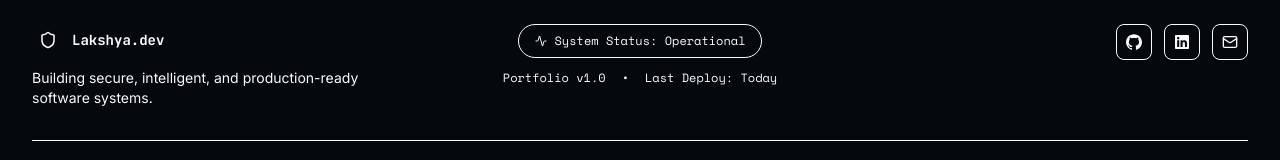
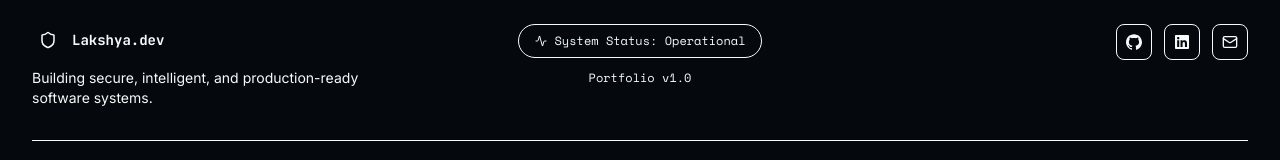
Before and after one commit to LakshyaDuhoonISU/prof-portfolio, a React (Vite) app: page / in a window 1280 px wide. Shown: the part 9101-9261 px from the top of the page. Built offline with nearby package versions, Linux system fonts and the light colour scheme.

Commit message:
status updated

```diff
--- a/src/components/layout/Footer.tsx
+++ b/src/components/layout/Footer.tsx
@@ -35,8 +35,6 @@ export default function Footer() {
             </div>
             <div className="flex items-center gap-4 font-[family-name:var(--font-mono)] text-xs text-[--color-text-muted]">
               <span>Portfolio {SITE_CONFIG.version}</span>
-              <span>•</span>
-              <span>Last Deploy: Today</span>
             </div>
           </div>
 
```
